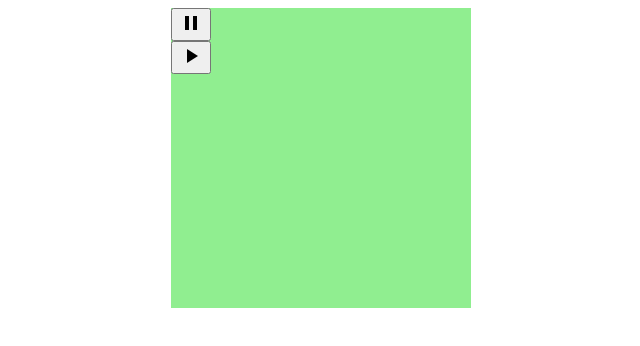
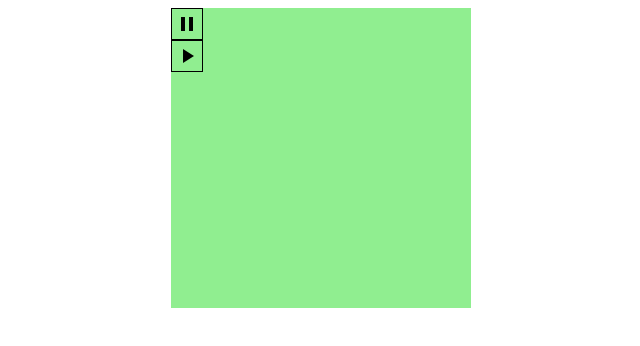
Before and after one commit to idorenyinudoh/tranimation-freestyle, a plain HTML site: page index.html in a window 1280 px wide. Shown: the whole page, without its empty margins (319-959 px from the left). Drawn offline with Linux system fonts and the light colour scheme.

Commit message:
Style icons and containers

```diff
--- a/styles.css
+++ b/styles.css
@@ -4,3 +4,21 @@
     background-color: lightgreen;
     margin: auto;
 }
+#pause-container, #play-container {
+    width: 30px;
+    height: 30px;
+    border: 1px solid black;
+}
+button {
+    width: inherit;
+    height: inherit;
+    display: block;
+    padding: 0;
+    margin: 0;
+    border: 0;
+    background-color: inherit;
+}
+span {
+    display: block;
+    margin: 3px;
+}
```
